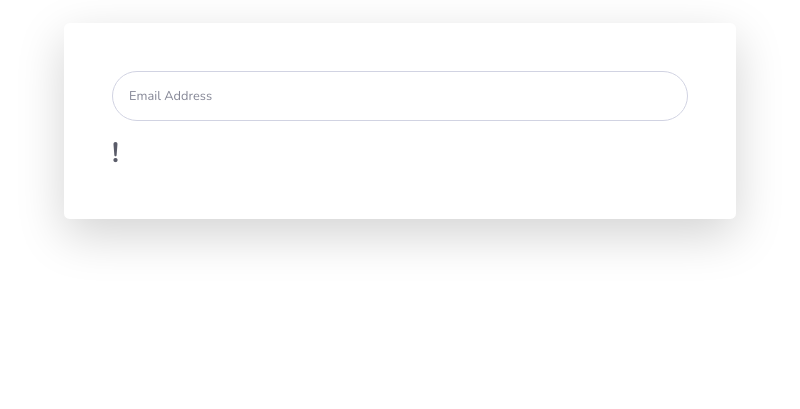
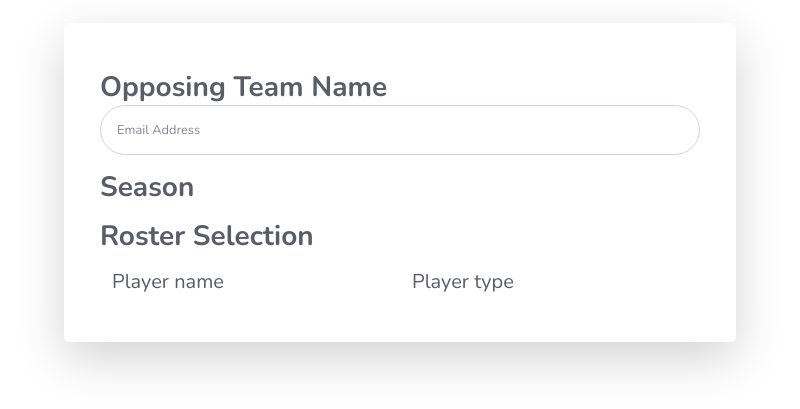
Before and after one commit to yumibyte/OBSTextEditor-New, an Electron app: page src/htmlTemplates/GamePanel.html in a window 800 px wide. Shown: the part 133-542 px from the top of the page. Drawn offline with nearby package versions, Linux system fonts and the light colour scheme.

Commit message:
added roster selection

```diff
--- a/src/htmlTemplates/GamePanel.html
+++ b/src/htmlTemplates/GamePanel.html
@@ -36,13 +36,43 @@
                       <div class="col-lg-7">
                           <div class="p-5">
                               <form class="user">
+                                <div class="form-group row">
+                                  <!-- <div id="teamInputTitle" class="h3 mb-0 font-weight-bold text-gray-800">!</div> -->
 
-                                <div class="form-group">
+                                    <div id="" class="h3 mb-0 font-weight-bold text-gray-800">Opposing Team Name</div>
                                     <input type="email" class="form-control form-control-user" id="exampleInputEmail"
                                         placeholder="Email Address">
                                 </div>
-                              <!-- <div id="teamInputTitle" class="h3 mb-0 font-weight-bold text-gray-800">!</div> -->
-                                <div id="" class="h3 mb-0 font-weight-bold text-gray-800">!</div>
+
+                                <div class="form-group row">
+                                  <!-- <div id="teamInputTitle" class="h3 mb-0 font-weight-bold text-gray-800">!</div> -->
+
+                                    <div class="h3 mb-0 font-weight-bold text-gray-800">Season</div>
+                                    <!-- add radial buttons-->
+                                </div>
+
+                                <div class="form-group row">
+
+                                  <div class="h3 mb-0 font-weight-bold text-gray-800">Roster Selection</div>
+
+
+                                </div>
+                                <div class="row">
+                                  <div class="col-sm-6 mb-3 mb-sm-0">
+
+                                    <div class="h5 mb-0 text-gray-800">Player name</div>
+
+                                  </div>
+                                  <div class="col-sm-6 mb-3 mb-sm-0">
+
+                                    <div class="h5 mb-0 text-gray-800">Player type</div>
+                                  </div>
+                                </div>
+                                <!-- dropdown-->
+
+
+
+
                               </form>
                           </div>
                       </div>
```
